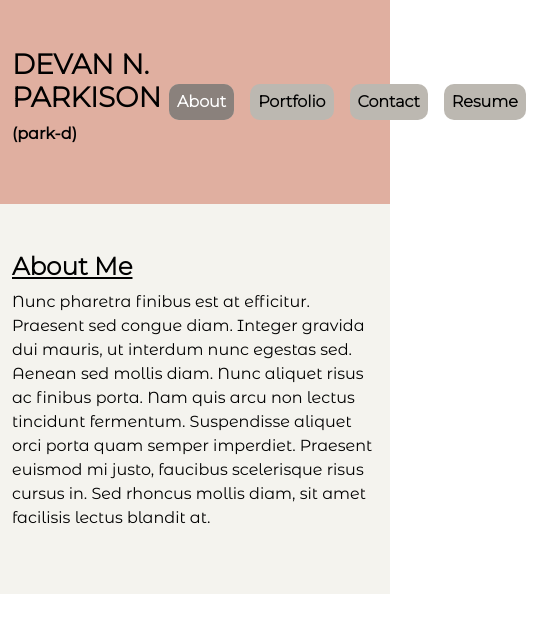
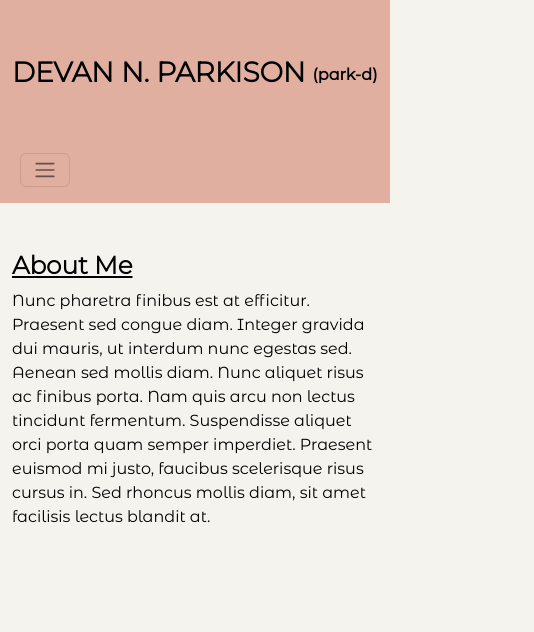
Before and after one commit to park-d/parkison-portfolio-react, a React (Create React App) app: page / in a window 390 px wide. Shown: the top 632 px of the page, 534 px wide, since content can reach past the window. Built offline with nearby package versions, Linux system fonts and the light colour scheme.

Commit message:
had help from instructor to fix hamburger

```diff
--- a/package.json
+++ b/package.json
@@ -7,6 +7,8 @@
     "@testing-library/react": "^13.4.0",
     "@testing-library/user-event": "^13.5.0",
     "bootstrap": "^5.2.2",
+    "jquery": "^3.6.1",
+    "popper.js": "^1.16.1",
     "react": "^18.2.0",
     "react-dom": "^18.2.0",
     "react-scripts": "5.0.1",
--- a/src/components/NavBar.js
+++ b/src/components/NavBar.js
@@ -2,41 +2,46 @@ import React from 'react';
 
 function NavTabs({currentPage, handlePageChange}) {
     return (
-        <header >
-            <div className='d-flex justify-content-between container'>
-                <h1 className="py-5">DEVAN N. PARKISON <span>(park-d)</span></h1>
-                <nav className='d-flex align-items-center'>
+        <nav className="navbar navbar-expand-lg">
+            <div className = 'container'>
+            <h1 className="py-5">DEVAN N. PARKISON <span>(park-d)</span></h1>
+            <button class="navbar-toggler" type="button" data-toggle="collapse" data-target="#navbarNavAltMarkup" aria-controls="navbarNavAltMarkup" aria-expanded="false" aria-label="Toggle navigation">
+                <span class="navbar-toggler-icon"></span>
+            </button>
+            <div className="collapse navbar-collapse justify-content-end" id="navbarNavAltMarkup">
+                <div className="navbar-nav">
                     <a
                         href="#about"
                         onClick={() => handlePageChange('About')}
-                        className={currentPage === 'About' ? ' px-2  active' : 'px-2'}
+                        className={currentPage === 'About' ? 'activeCustom px-2' : 'px-2'}
                     >
                         About
                     </a>
                     <a
                         href="#portfolio"
                         onClick={() => handlePageChange('Portfolio')}
-                        className={currentPage === 'Portfolio' ? ' px-2  active' : 'px-2'}
+                        className={currentPage === 'Portfolio' ? 'activeCustom px-2' : 'px-2'}
                     >
                         Portfolio
                     </a>
                     <a
                         href="#contact"
                         onClick={() => handlePageChange('Contact')}
-                        className={currentPage === 'Contact' ? ' px-2  active' : 'px-2'}
+                        className={currentPage === 'Contact' ? 'activeCustom px-2' : 'px-2'}
                     >
                         Contact
                     </a>
                     <a
                         href="#resume"
                         onClick={() => handlePageChange('Resume')}
-                        className={currentPage === 'Resume' ? ' px-2  active' : 'px-2'}
+                        className={currentPage === 'Resume' ? 'activeCustom px-2' : 'px-2'}
                     >
                         Resume
                     </a>
-                </nav>
+                </div>
+                </div>
             </div>
-        </header>
+        </nav>
     );
 }
 
--- a/src/index.js
+++ b/src/index.js
@@ -1,7 +1,8 @@
+import 'bootstrap';
+import 'bootstrap/dist/css/bootstrap.min.css';
 import React from 'react';
 import ReactDOM from 'react-dom';
 import App from './App';
-import 'bootstrap/dist/css/bootstrap.min.css';
 import '../src/styles/header.css'
 
 ReactDOM.render(<App />, document.getElementById('root'));
--- a/src/styles/header.css
+++ b/src/styles/header.css
@@ -3,9 +3,8 @@
 
 }
 
-header {
+nav {
     background-color: #E0AFA0;
-
 }
 
 h1,
@@ -27,7 +26,7 @@ span {
     vertical-align: middle;
 }
 
-#root {
+body{
     background-color: #F4F3EE;
     color: black
 }
@@ -56,13 +55,15 @@ form {
     margin: 25px;
     border: 1px solid black;
     border-radius: 10px;
+    background-color: #463F3A;
+    color: white
 }
 
 .form-group {
     padding: 10px
 }
 
-.active {
+.activeCustom {
     box-shadow: inset 0 -150px 0 0 #8A817C;
     color: white;
 }
```
Also changed, not shown: public/index.html (+0 -23 lines), 1 other file (tests, documents, lock files or other folders).
